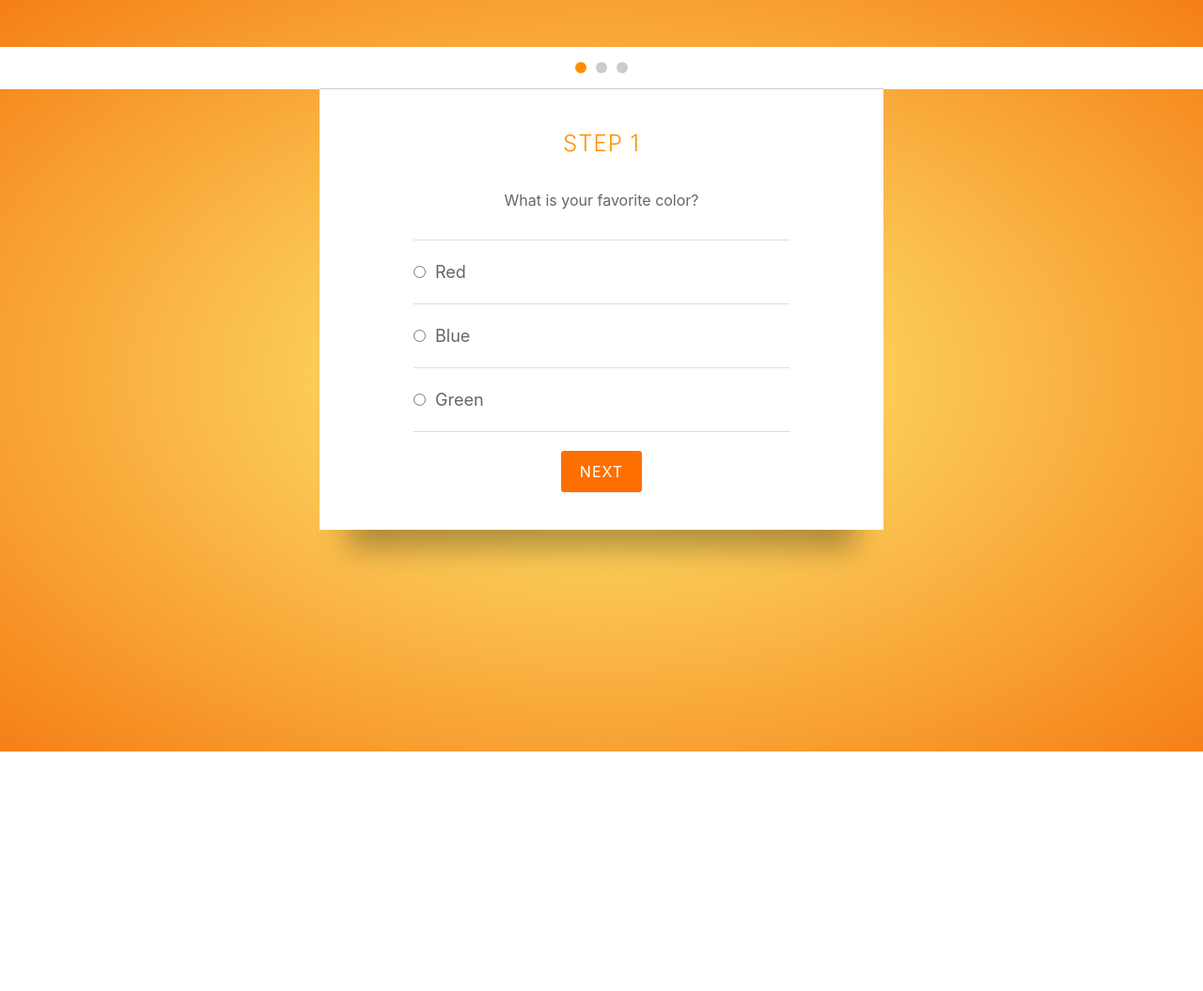
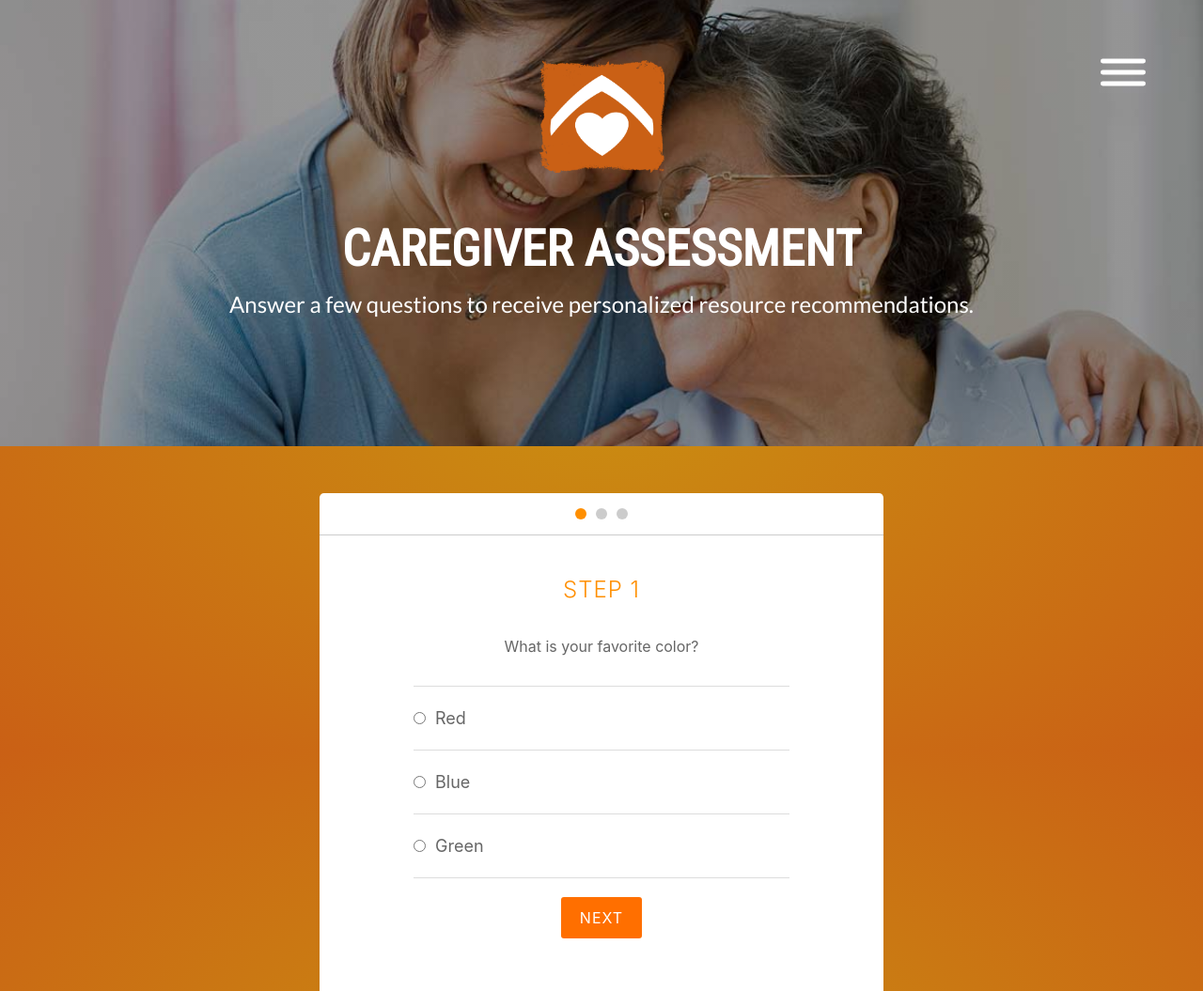
Before and after one commit to mnapoleonBR/CaregiverSupport, a Flask app: page /assessment in a window 1280 px wide. Shown: the whole page at 94% size. Before the commit the page ends 800 px from the top, so only its background shows below. Run offline with Flask 2, Linux system fonts and the light colour scheme; some libraries are stand-ins or nearby versions.

Commit message:
Various survey things

```diff
--- a/webapp/static/assets/css/header.css
+++ b/webapp/static/assets/css/header.css
@@ -163,7 +163,7 @@
   opacity: 0;
   height: 100%;
   width: 100%;
-  position: absolute;
+  position: fixed;
   top: 0;
   left: 0;
   z-index: 998;
--- a/webapp/static/assets/css/survey.css
+++ b/webapp/static/assets/css/survey.css
@@ -1,7 +1,11 @@
 html {
-  background: radial-gradient(#FFF176, #F57F17);
+  background: radial-gradient(#ca8f11, #ca6015);
   min-height: 100%;
   font-family: "Roboto", sans-serif;
+}
+
+body {
+  background-color: transparent;
 }
 
 .title {
@@ -155,11 +159,6 @@ label:last-child {
   display: block;
 }
 
-.animate-up {
-  -webkit-transform: translateY(-500px) rotate(30deg);
-          transform: translateY(-500px) rotate(30deg);
-}
-
 @-webkit-keyframes out {
   0% {
     -webkit-transform: translateY(0px) rotate(0deg);
--- a/webapp/templates/survey.html
+++ b/webapp/templates/survey.html
@@ -4,6 +4,10 @@
   {{ super() }}
   <link href="https://fonts.googleapis.com/css?family=Roboto:300,400" rel="stylesheet">
 {% endblock %}
+
+{% set title = "Caregiver Assessment" %}
+{% set description = "Answer a few questions to receive personalized resource recommendations." %}
+{% include 'header.html' %}
 
 {% block content %}
   <div class="modal-wrap">
```
